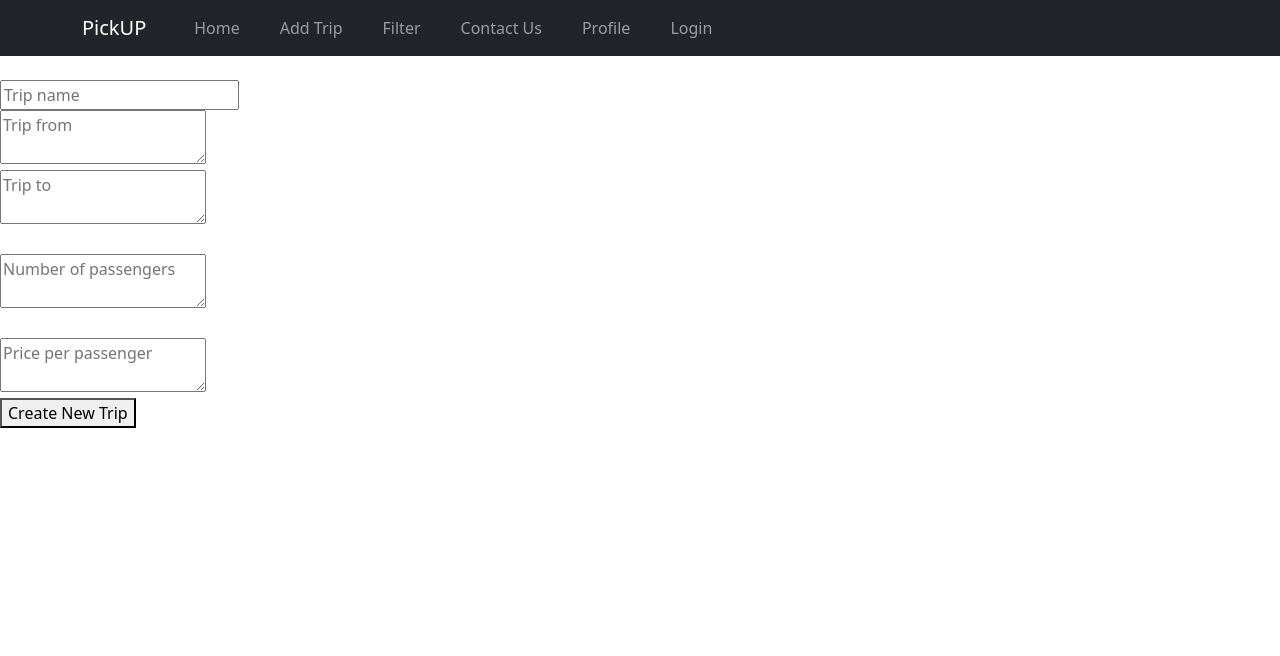
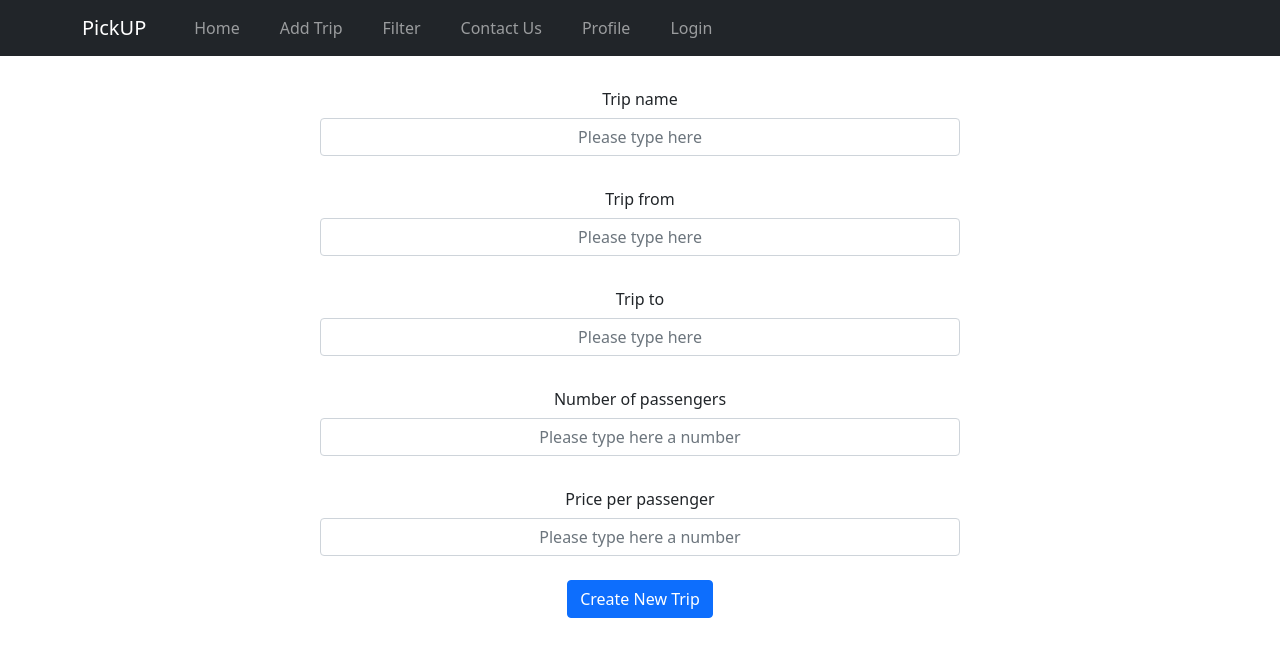
Before and after one commit to Web-Challengers-P6/MERAKI_Academy_Project_6, a React (Create React App) app in the folder frontend/: page /addTrip in a window 1280 px wide. Shown: the top 656 px of the page. Built offline with nearby package versions, Linux system fonts and the light colour scheme.

Commit message:
addtrip component completed

```diff
--- a/frontend/src/components/add trip/addtrip.js
+++ b/frontend/src/components/add trip/addtrip.js
@@ -2,6 +2,10 @@ import React, { useContext, useState, useEffect } from "react";
 import { useNavigate } from "react-router-dom";
 
 import axios from "axios";
+import "bootstrap/dist/css/bootstrap.min.css";
+import { Button } from "react-bootstrap";
+import "../add trip/addtrip.css"
+
 
 
 
@@ -79,39 +83,51 @@ const NewTrip = () => {
 
   return (
     <>
+    <br />
       <form onSubmit={createNewTrip}>
-        <br />
+      <label for="inputEmail3" class="col-sm-2 col-form-label">Trip name</label>
         <input
           type="text"
-          placeholder="Trip name "
+          placeholder="Please type here"
+        className="form-control"
+        id="formGroupExampleInput"
           onChange={(e) => settripName(e.target.value)}
         />
         <br />
-        <textarea
-          placeholder="Trip from"
+        <label for="inputEmail3" class="col-sm-2 col-form-label">Trip from</label>
+        <input
+          placeholder="Please type here"
+          className="form-control"
+        id="formGroupExampleInput"
           onChange={(e) => setTRIPfrom(e.target.value)}
-        ></textarea>
+        ></input>
         <br />
-        <textarea
-          placeholder="Trip to"
+        <label for="inputEmail3" class="col-sm-2 col-form-label">Trip to</label>
+        <input
+          placeholder="Please type here"
+          className="form-control"
+        id="formGroupExampleInput"
           onChange={(e) => setTRIPto(e.target.value)}
-        ></textarea>
+        ></input>
         <br />
+        <label for="inputEmail3" class="col-sm-2 col-form-label">Number of passengers</label>
+        <input
+          placeholder="Please type here a number"
+          className="form-control"
+        id="formGroupExampleInput"
+          onChange={(e) => setnumbersite(e.target.value)}
+        ></input>
         <br />
-        <textarea
-          placeholder="Number of passengers"
-          onChange={(e) => setnumbersite(e.target.value)}
-        ></textarea>
+        <label for="inputEmail3" class="col-sm-2 col-form-label">Price per passenger</label>
+        <input
+          placeholder="Please type here a number"
+          className="form-control"
+        id="formGroupExampleInput"
+          onChange={(e) => setPrice(e.target.value)}
+        ></input>
         <br />
-        <br />
-        <textarea
-          placeholder="Price per passenger"
-          onChange={(e) => setPrice(e.target.value)}
-        ></textarea>
-        <br />
-        <button>Create New Trip</button>
+        <Button variant="primary">Create New Trip</Button>
       </form>
-      <br />
       {status
         ? message && (
             <div className="SuccessMessage">
```
